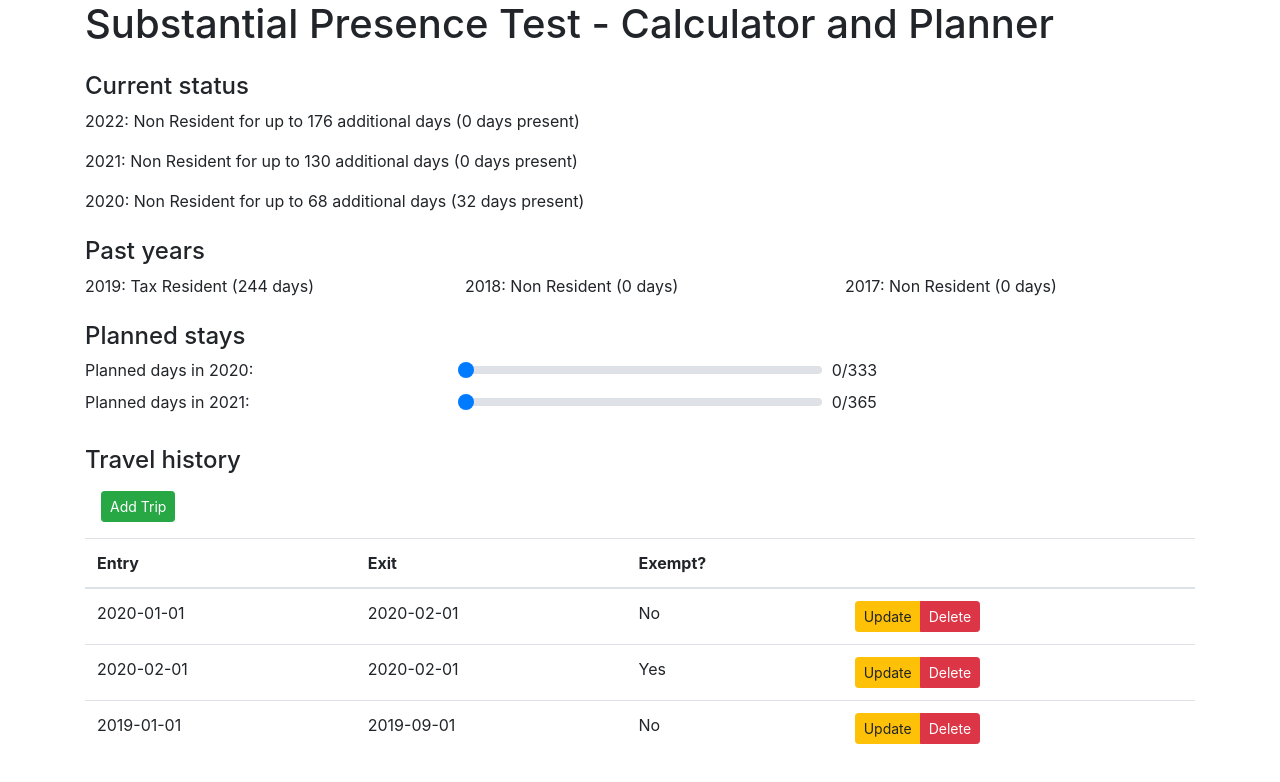
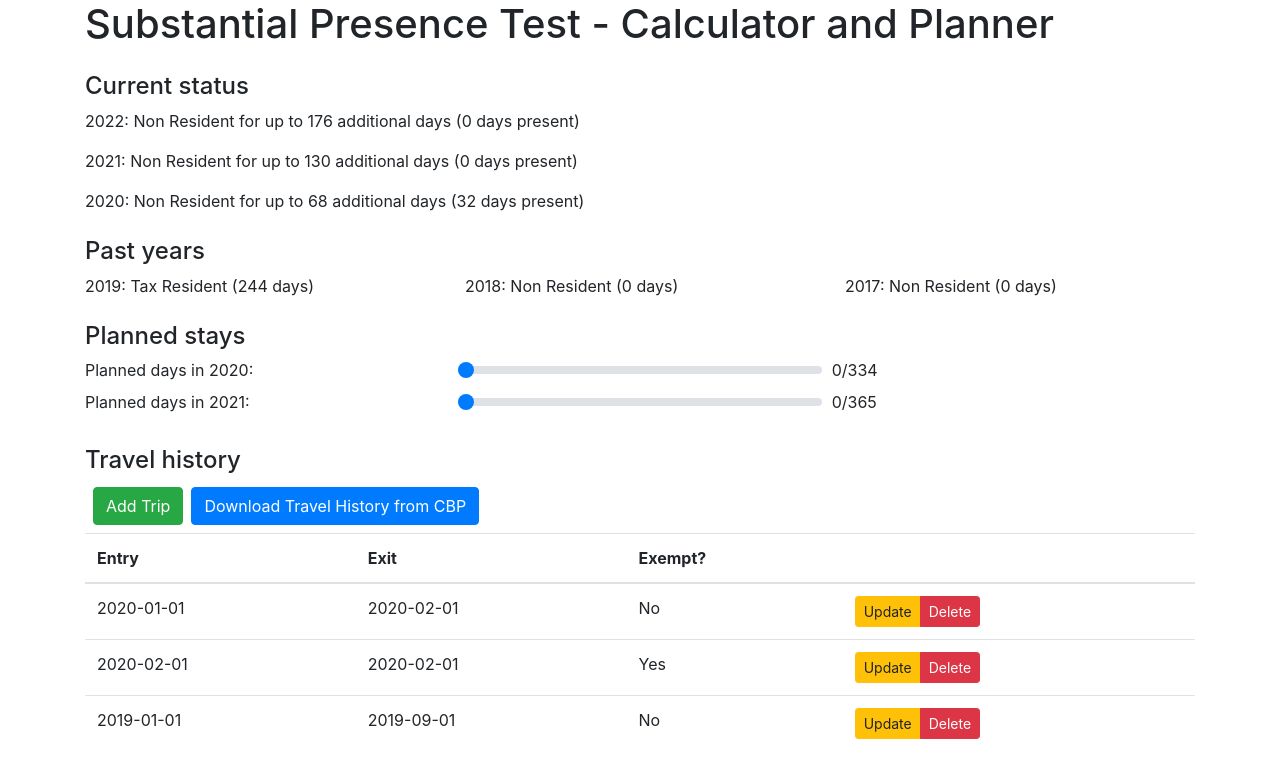
Before and after one commit to FeeJai/sptcalc_client, a Vue app: page / in a window 1280 px wide. Shown: the top 782 px of the page. Built offline with nearby package versions, Linux system fonts and the light colour scheme.

Commit message:
Add correct handling of leap year

```diff
--- a/src/components/HelloWorld.vue
+++ b/src/components/HelloWorld.vue
@@ -10,7 +10,7 @@
           <span
             v-if="compliantNonResident(year)"
           >for up to {{compliantDays(year)}} additional days</span>
-          ({{daysIn(year)}} days present)
+          ({{daysPresent(year)}} days present)
         </p>
 
         <h4 class="mb-2 mt-4">Past years</h4>
@@ -18,7 +18,7 @@
           <b-col
             v-for="n in 3"
             :key="n"
-          >{{currentYear - n}}: {{compliantNonResident(currentYear - n) ? 'Non Resident' : 'Tax Resident'}} ({{daysIn(currentYear - n)}} days)</b-col>
+          >{{currentYear - n}}: {{compliantNonResident(currentYear - n) ? 'Non Resident' : 'Tax Resident'}} ({{daysPresent(currentYear - n)}} days)</b-col>
         </b-row>
 
         <h4 class="mb-2 mt-4">Planned stays</h4>
@@ -32,11 +32,11 @@
               v-model="additionalDays.currentYear"
               type="range"
               min="0"
-              :max="(365 - daysIn(currentYear, true))"
+              :max="(daysPerYear(currentYear) - daysPresent(currentYear, true))"
             ></b-form-input>
           </b-col>
           <b-col>
-            <div>{{ additionalDays.currentYear }}/{{365 - daysIn(currentYear, true)}}</div>
+            <div>{{ additionalDays.currentYear }}/{{daysPerYear(currentYear) - daysPresent(currentYear, true)}}</div>
           </b-col>
         </b-form-row>
         <b-form-row>
@@ -49,19 +49,23 @@
               v-model="additionalDays.nextYear"
               type="range"
               min="0"
-              :max="(365 - daysIn(currentYear + 1, true))"
+              :max="(daysPerYear(currentYear + 1) - daysPresent(currentYear + 1, true))"
             ></b-form-input>
           </b-col>
           <b-col>
-            <div>{{ additionalDays.nextYear }}/{{365 - daysIn(currentYear + 1, true)}}</div>
+            <div>{{ additionalDays.nextYear }}/{{daysPerYear(currentYear + 1) - daysPresent(currentYear + 1, true)}}</div>
           </b-col>
         </b-form-row>
 
-
         <h4 class="mb-2 mt-4">Travel history</h4>
 
-        <b-row class="m-3">
-          <button type="button" class="btn btn-success btn-sm" v-b-modal.trip-modal>Add Trip</button>
+        <b-row class="m-1">
+          <button type="button" class="btn btn-success m-1" v-b-modal.trip-modal>Add Trip</button>
+          <button
+            type="button"
+            class="btn btn-primary m-1"
+            v-b-modal.trip-modal
+          >Download Travel History from CBP</button>
         </b-row>
 
         <table class="table table-hover">
@@ -101,6 +105,7 @@
         </table>
       </div>
     </div>
+
 
     <b-modal ref="addTripModal" id="trip-modal" entry="Add a new trip" hide-footer>
       <b-form @submit="onSubmit" @reset="onReset" class="w-100">
@@ -224,28 +229,28 @@ export default {
   components: {},
   computed: {},
   methods: {
+    daysPerYear: function(year) {
+      return (
+        moment(year, "YYYY")
+          .endOf("year")
+          .diff(moment(year, "YYYY").startOf("year"), "days") + 1
+      );
+    },
     compliantNonResident: function(year) {
-      /*       let currentYear = this.daysIn(year);
-      if (
-        currentYear < 31 ||
-        currentYear + this.daysIn(year - 1) / 3 + this.daysIn(year - 2) / 6 <
-          183
-      )
-        //there is no documentation on rounding in the official rules, therefore using floats
-        return true;
-      return false; */
       return this.compliantDays(year) >= 0;
     },
     compliantDays: function(year) {
-      let currentYear = this.daysIn(year);
+      let currentYear = this.daysPresent(year);
       let remaining = Math.max(
         31 - currentYear,
         183 -
-          (currentYear + this.daysIn(year - 1) / 3 + this.daysIn(year - 2) / 6)
+          (currentYear +
+            this.daysPresent(year - 1) / 3 +
+            this.daysPresent(year - 2) / 6)
       );
       return Math.floor(remaining) - 1;
     },
-    daysIn: function(year, excludePlanned = false) {
+    daysPresent: function(year, excludePlanned = false) {
       let days = 0;
       let startOfYear = moment(year, "YYYY").startOf("year");
       let endOfYear = moment(year, "YYYY").endOf("year");
```
